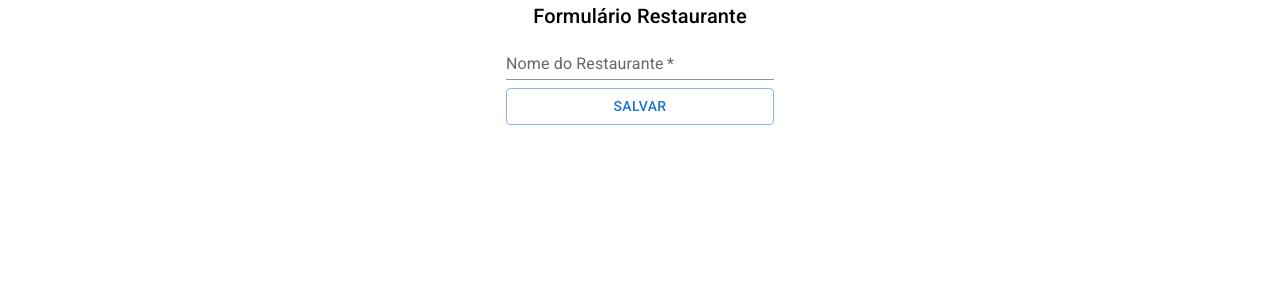
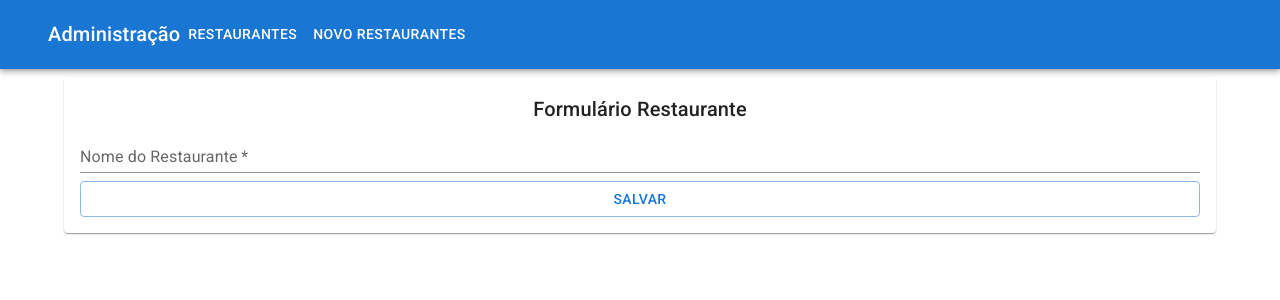
Before and after one commit to rafaelwdc/alfood, a React (Create React App) app: page /admin/restaurantes/novo in a window 1280 px wide. Shown: the top 300 px of the page. Built offline with nearby package versions, Linux system fonts and the light colour scheme; the HTML template or start-up script is replaced by a standard one.

Commit message:
Upgrade na Administração // React com TypeScript => React: integrando seu projeto React com APIs

```diff
--- a/src/paginas/Administracao/Restaurantes/AdministracaoRestaurante.tsx
+++ b/src/paginas/Administracao/Restaurantes/AdministracaoRestaurante.tsx
@@ -1,9 +1,10 @@
-import { Button, TableContainer, Paper, Table, TableCell, TableHead, TableRow } from '@mui/material';
+import { Button, TableContainer, Paper, Table, TableCell, TableHead, TableRow, AppBar, Typography, Container, Toolbar, Link } from '@mui/material';
 import { useEffect, useState } from 'react';
 import IRestaurante from '../../../interfaces/IRestaurante';
 import TableBody from '@mui/material/TableBody';
-import { Link } from 'react-router-dom';
+import { Link as RouterLink } from 'react-router-dom';
 import http from '../../../http';
+import { Box } from '@mui/system';
 
 const AdministracaoRestaurantes = () => {
     const [restaurantes, setRestaurantes] = useState<IRestaurante[]>([]);
@@ -14,13 +15,42 @@
 
     const excluir = (restauranteAhSerExcluido: IRestaurante) => {
         http.delete(`restaurantes/${restauranteAhSerExcluido.id}/`)
-        .then(()=> {
+            .then(() => {
                 const listaRestaurante = restaurantes.filter(restaurante => restaurante.id !== restauranteAhSerExcluido.id)
-            setRestaurantes([ ...listaRestaurante ])
+                setRestaurantes([...listaRestaurante])
             })
     }
 
     return (
+
+        <>
+            <AppBar position="static">
+                <Container maxWidth="xl">
+                    <Toolbar>
+                        <Typography variant="h6">
+                            Administração
+                        </Typography>
+
+                        <Box sx={{ display: 'flex', flexGrow: 1 }}>
+                            <Link component={RouterLink} to="/admin/restaurantes">
+                                <Button sx={{ my: 2, color: 'white' }}>
+                                    Restaurantes
+                                </Button>
+                            </Link>
+                            <Link component={RouterLink} to="/admin/restaurantes/novo">
+                                <Button sx={{ my: 2, color: 'white' }}>
+                                    Novo restaurantes
+                                </Button>
+                            </Link>
+                        </Box>
+
+                    </Toolbar>
+                </Container>
+            </AppBar>
+
+            <Box>
+                <Container maxWidth='lg' sx={{ marginTop: 1 }}>
+                    <Paper sx={{ p: 2 }}>
                         <TableContainer component={Paper}>
                             <Table>
                                 <TableHead>
@@ -42,7 +72,7 @@
                                             {restaurante.nome}
                                         </TableCell>
                                         <TableCell>
-                            [<Link to={`/admin/restaurantes/${restaurante.id}`}>editar</Link>]
+                                            [<RouterLink to={`/admin/restaurantes/${restaurante.id}`}>editar</RouterLink>]
                                         </TableCell>
                                         <TableCell>
                                             <Button
@@ -59,6 +89,10 @@
                             </Table>
 
                         </TableContainer>
+                    </Paper>
+                </Container>
+            </Box>
+        </>
     )
 }
 
--- a/src/paginas/Administracao/Restaurantes/FormularioRestaurante.tsx
+++ b/src/paginas/Administracao/Restaurantes/FormularioRestaurante.tsx
@@ -1,9 +1,11 @@
-import { Button, TextField, Typography } from '@mui/material';
+import { AppBar, Button, TextField, Typography, Container, Toolbar, Link, Paper } from '@mui/material';
 import { Box } from '@mui/system';
 import { useEffect, useState } from 'react';
 import { useParams } from 'react-router-dom';
 import http from '../../../http';
 import IRestaurante from '../../../interfaces/IRestaurante';
+
+import { Link as RouterLink } from 'react-router-dom';
 
 const FormularioRestaurante = () => {
 
@@ -38,21 +40,40 @@
     }
 
     return (
-        <Box sx={{
-            display: 'flex',
-            flexDirection: 'column',
-            alignItems: 'center'
-        }}>
-            <Typography
-                component="h1"
-                variant="h6"
-            >
+        <>
+
+            <AppBar position="static">
+                <Container maxWidth="xl">
+                    <Toolbar>
+                        <Typography variant="h6">
+                            Administração
+                        </Typography>
+
+                        <Box sx={{ display: 'flex', flexGrow: 1 }}>
+                            <Link component={RouterLink} to ="/admin/restaurantes">
+                                <Button sx={{ my: 2, color: 'white' }}>
+                                    Restaurantes
+                                </Button>
+                            </Link>
+                            <Link component={RouterLink} to ="/admin/restaurantes/novo">
+                                <Button sx={{ my: 2, color: 'white' }}>
+                                    Novo restaurantes
+                                </Button>
+                            </Link>
+                        </Box>
+
+                    </Toolbar>
+                </Container>
+            </AppBar>
+
+            <Box>
+                <Container maxWidth='lg' sx={{ marginTop: 1 }}>
+                    <Paper sx={{ p: 2 }}>
+                        <Box sx={{ display: 'flex', flexDirection: 'column', alignItems: 'center', flexGrow: 1 }}>
+                            <Typography component="h1" variant="h6">
                                 Formulário Restaurante
                             </Typography>
-            <Box
-                component="form"
-                onSubmit={aoSubmeterForm}
-            >
+                            <Box component="form" sx={{ width: '100%' }} onSubmit={aoSubmeterForm}>
                                 <TextField
                                     value={nomeRestaurante}
                                     onChange={evento => setNomeRestaurante(evento.target.value)}
@@ -71,6 +92,10 @@
                                 </Button>
                             </Box>
                         </Box>
+                    </Paper>
+                </Container>
+            </Box>
+        </>
     )
 }
 
```
Lines whose indentation alone changed are shown as unchanged.
